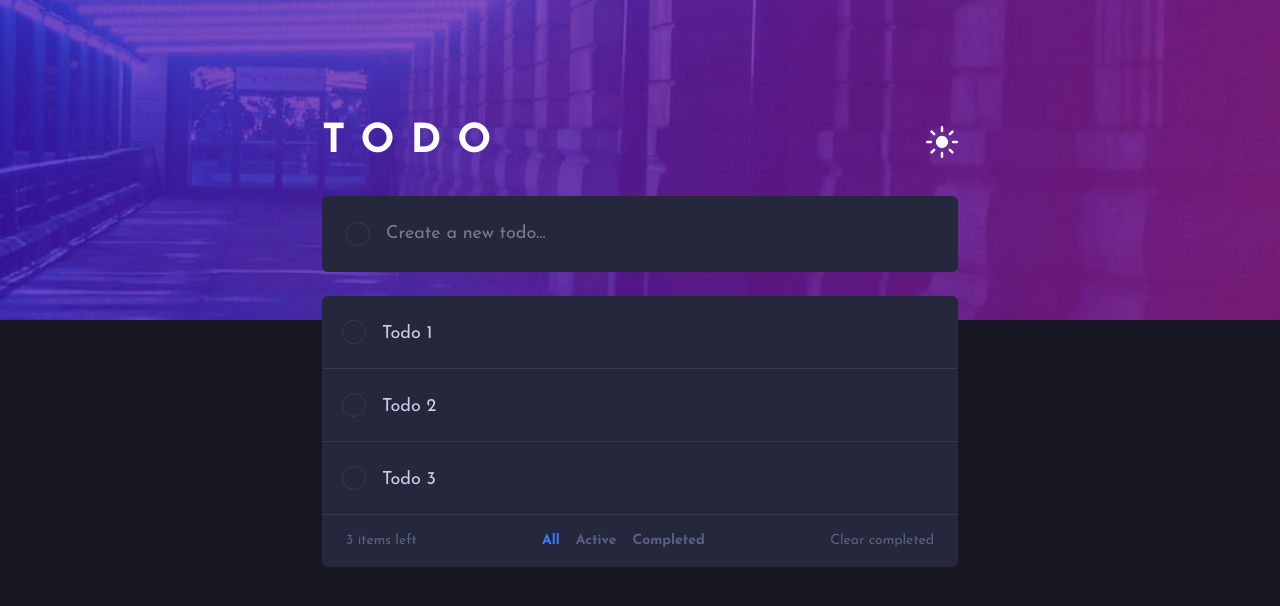
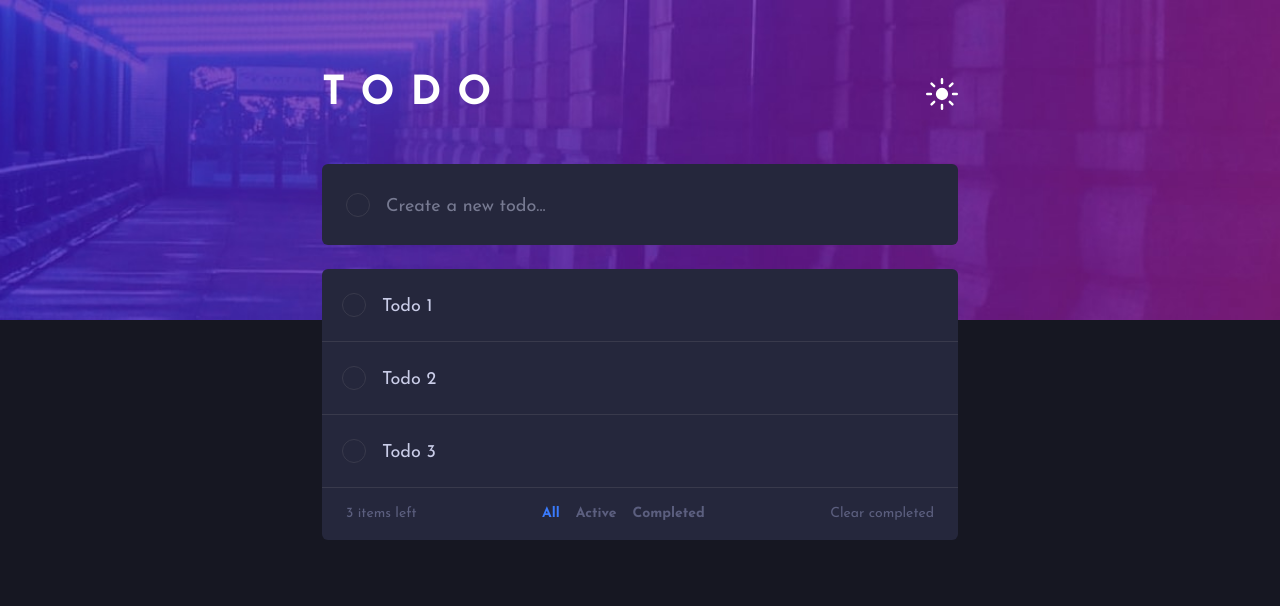
Before and after one commit to Wolfrand/todo-list-app, a React (Vite) app: page / in a window 1280 px wide. Shown: the top 606 px of the page. Built offline with nearby package versions, Linux system fonts and the light colour scheme.

Commit message:
feat: adjust styles for desktop screens

```diff
--- a/src/Components/TodoForm/index.tsx
+++ b/src/Components/TodoForm/index.tsx
@@ -3,13 +3,15 @@ import { ThemeContext } from "../../contexts/ThemeContext";
 import { useContext } from "react";
 
 const TodoForm = () => {
-    const { theme } = useContext(ThemeContext);
+    const context = useContext(ThemeContext);
+
+    const { theme } = context;
 
     return (
         <form className="relative mb-6">
             <span className={`absolute w-6 h-6 border ${themeConfig[theme].todo.borderColor} rounded-full top-1/2 transform -translate-y-1/2 left-6`}></span>
 
-            <input className={`${themeConfig[theme].todo.backgroundColor} w-full ${themeConfig[theme].todo.textColor} rounded-md py-6 pl-16 outline-none text-lg`} type="text" placeholder="Create a new todo..." name="todo" />
+            <input className={`${themeConfig[theme].todo.backgroundColor} w-full ${themeConfig[theme].todo.textColor} rounded-md pl-16 pt-6.5 pb-6 sm:pt-7.25 outline-none text-lg placeholder:text-[1rem] sm:placeholder:text-lg`} type="text" placeholder="Create a new todo..." name="todo" />
         </form>
     )
 };
--- a/src/Components/TodoHeader/index.tsx
+++ b/src/Components/TodoHeader/index.tsx
@@ -3,11 +3,13 @@ import { ThemeContext } from "../../contexts/ThemeContext";
 import { useContext } from "react";
 
 const TodoHeader = () => {
-    const { theme, toggleTheme } = useContext(ThemeContext);
+    const context = useContext(ThemeContext);
+
+    const { theme, toggleTheme } = context;
 
     return (
-        <header className="flex justify-between mb-6 pt-20">
-            <h1 className="text-white text-[2.5rem] font-bold tracking-[1rem]">TODO</h1>
+        <header className="flex justify-between mb-12 pt-10">
+            <h1 className="text-white text-4xl sm:text-[2.5rem] font-bold tracking-[1rem]">TODO</h1>
 
             <button className="cursor-pointer" onClick={toggleTheme}>
                 <img className="w-8 h-8" src={`${themeConfig[theme].icon}`} alt="Alternar tema" />
```
